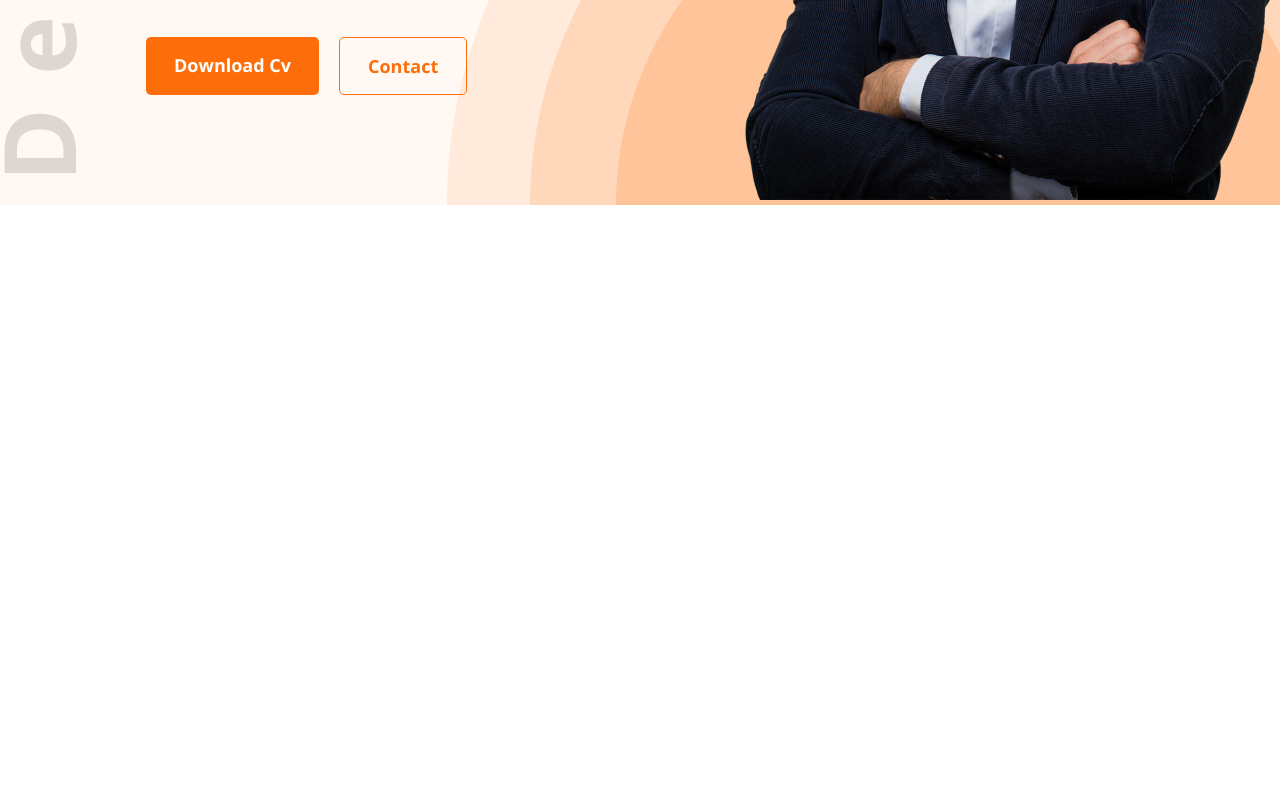
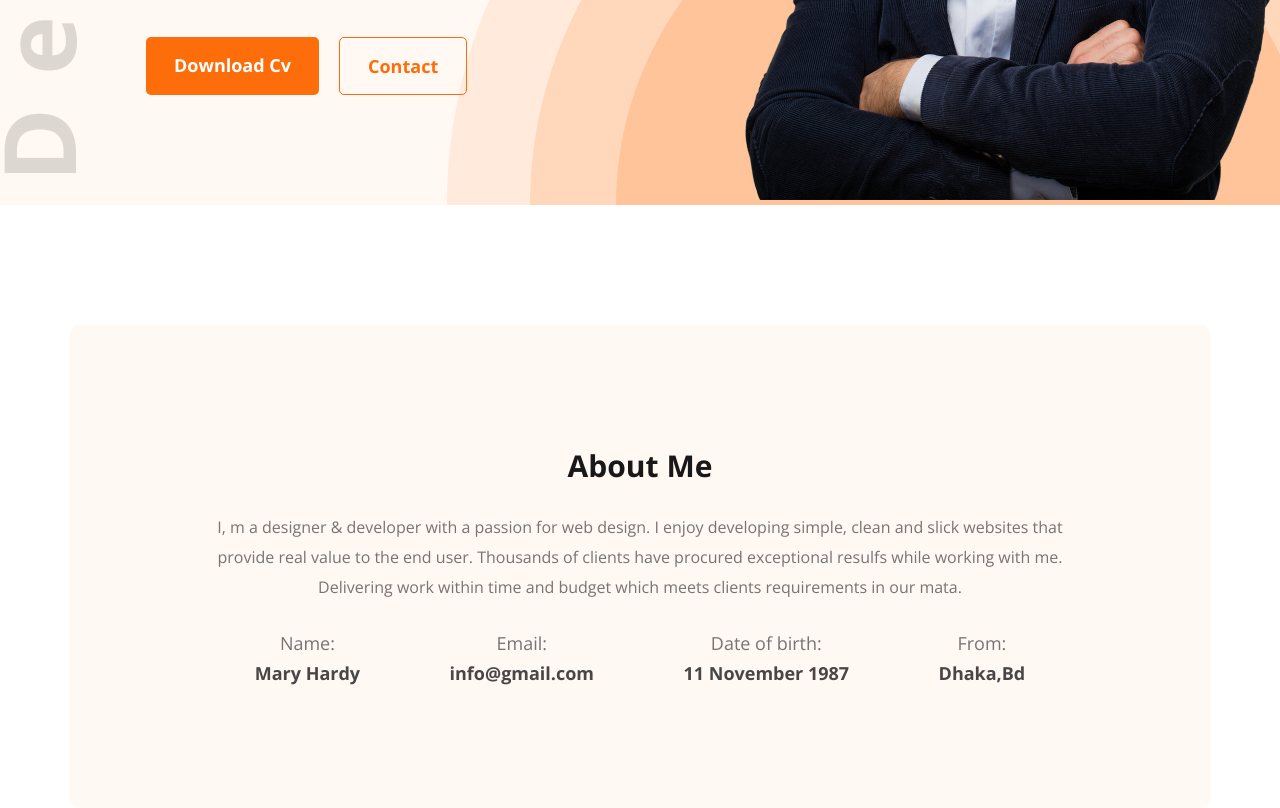
Before and after one commit to ahonkazi/developer-portfolio, a plain HTML site: page index.html in a window 1280 px wide. Shown: the part 621-1429 px from the top of the page. Before the commit the page ends 826 px from the top, so only its background shows below. Drawn offline with nearby package versions, Linux system fonts and the light colour scheme.

Commit message:
about me done

```diff
--- a/index.html
+++ b/index.html
@@ -56,6 +56,39 @@
             </div>
         </div>
     </header>
+
+    <section class="aboutMe section-mt">
+        <div class="container">
+            <div class="about-wrapper">
+                <h2 class="section-title">About Me</h2>
+                <div class="about-text">
+                    I, m a designer & developer with a passion for web design. I enjoy developing simple, clean and
+                    slick websites that provide real value to the end user. Thousands of clients have procured
+                    exceptional resulfs while working with me. Delivering work within time and budget which meets
+                    clients requirements in our mata.
+                </div>
+
+                <div class="about-info-wrapper">
+                    <div class="about-info">
+                        <h2 class="info-title">Name:</h2>
+                        <p class="info-value">Mary Hardy</p>
+                    </div>
+                    <div class="about-info">
+                        <h2 class="info-title">Email:</h2>
+                        <p class="info-value">info@gmail.com</p>
+                    </div>
+                    <div class="about-info">
+                        <h2 class="info-title">Date of birth:</h2>
+                        <p class="info-value">11 November 1987</p>
+                    </div>
+                    <div class="about-info">
+                        <h2 class="info-title">From:</h2>
+                        <p class="info-value">Dhaka,Bd</p>
+                    </div>
+                </div>
+            </div>
+        </div>
+    </section>
 </body>
 
 </html>
--- a/style.css
+++ b/style.css
@@ -8,7 +8,7 @@
 }
 
 header {
-    background:url('./images/header_bg.png'), url('./images/developer.png');
+    background: url('./images/header_bg.png'), url('./images/developer.png');
     background-position: bottom right, left;
     background-color: #FFF8F3;
     background-repeat: no-repeat;
@@ -134,3 +134,64 @@ a {
     font-weight: 700;
     line-height: normal;
 }
+
+
+
+.section-mt {
+    margin-top: 120px;
+
+}
+
+
+.about-wrapper {
+    border-radius: 10px;
+    background: #FFF8F3;
+    padding: 120px 140px;
+}
+
+.section-title {
+    color: var(--dark-01, #181818);
+    text-align: center;
+    font-family: Open Sans;
+    font-size: 30px;
+    font-style: normal;
+    font-weight: 700;
+    line-height: normal;
+}
+
+.about-text {
+    color: var(--dark-03, #757575);
+    text-align: center;
+    font-family: Open Sans;
+    font-size: 16px;
+    font-style: normal;
+    font-weight: 400;
+    line-height: 30px;
+    margin: 26px 0px;
+    /* 166.667% */
+}
+
+.about-info-wrapper {
+    display: flex;
+    justify-content: space-around;
+}
+
+.info-title {
+    color: var(--dark-03, #757575);
+    text-align: center;
+    font-family: Open Sans;
+    font-size: 18px;
+    font-style: normal;
+    font-weight: 400;
+    line-height: 30px;
+    /* 150% */
+}
+
+.info-value {
+    color: var(--dark-02, #474747);
+    font-family: Open Sans;
+    font-size: 18px;
+    font-style: normal;
+    font-weight: 700;
+    line-height: 30px;
+}
```
